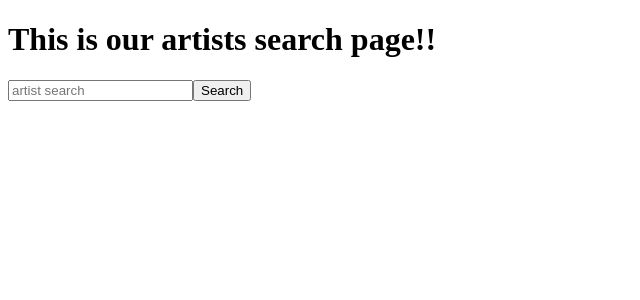
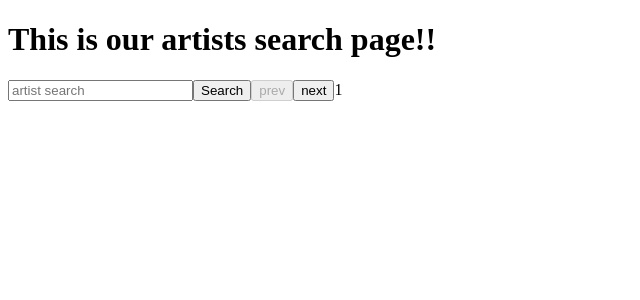
Before and after one commit to taylorreichner/search-for-artist, a React app: page / in a window 1280 px wide. Shown: the top 300 px of the page, without its empty margins (0-640 px from the left). Built offline with nearby package versions, Linux system fonts and the light colour scheme.

Commit message:
pagination on search page

```diff
--- a/src/containers/AlbumPage.jsx
+++ b/src/containers/AlbumPage.jsx
@@ -17,6 +17,7 @@ function AlbumPage() {
       .finally(() => setLoading(false));
   }, []);
 
+
   if(loading) return <h1>Loading...</h1>;
   return (
     <>
--- a/src/containers/SearchPage.jsx
+++ b/src/containers/SearchPage.jsx
@@ -1,5 +1,5 @@
 /* eslint-disable max-len */
-import React, { useEffect, useState } from 'react';
+import React, { useState, useEffect, useRef } from 'react';
 import ArtistList from '../components/artists/ArtistList';
 import { getArtists } from '../services/musicBrainsApi';
 
@@ -7,20 +7,45 @@ const SearchPage = () => {
   const [loading, setLoading] = useState(true);
   const [artists, setArtists] = useState([]);
   const [searchQuery, setSearchQuery] = useState('');
+  const [page, setPage] = useState(0);
+  const didMount = useRef(false);
 
   useEffect(() => {
     setLoading(false);
-  }, [artists]);
+    if(didMount.current){
+      getArtists(searchQuery, ((page) * 25))
+        .then(setArtists)
+        .finally(() => setLoading(false));
+    } else didMount.current = true;
+
+  }, [page]);
 
   const handleSearchSubmit = async () => {
     setLoading(true);
-    const artists = await getArtists(searchQuery);
+    const artists = await getArtists(searchQuery, page);
     setArtists(artists);
-    setSearchQuery('');
+    // setSearchQuery('');
+    setLoading(false);
   };
 
   const handleInputChange = (e) => {
     setSearchQuery(e.target.value);
+  };
+
+  const handlePrevClick = async () => {
+    if(page > 0) {
+      setPage(page => page - 1);
+    }
+    else return;
+
+  };
+  const handleNextClick = async () => {
+    if(page >= 0){
+      setPage(page => page + 1);
+    }
+
+    else return;
+
   };
 
   if(loading) return <h1>Loading...</h1>;
@@ -30,6 +55,9 @@ const SearchPage = () => {
       <h1>This is our artists search page!!</h1>
       <input type="text" placeholder="artist search" onChange={handleInputChange} value={searchQuery}></input>
       <button onClick={handleSearchSubmit}>Search</button>
+      <button disabled={page === 0} onClick={handlePrevClick}>prev</button>
+      <button onClick={handleNextClick}>next</button>
+      <span>{page + 1}</span>
       <ArtistList artists={artists} />
     </>
   );
--- a/src/services/musicBrainsApi.js
+++ b/src/services/musicBrainsApi.js
@@ -1,6 +1,6 @@
 /* eslint-disable max-len */
-export const getArtists = async (query) => {
-  const response = await fetch(`http://musicbrainz.org/ws/2/artist?query=${query}&fmt=json&limit=25`);
+export const getArtists = async (query, page) => {
+  const response = await fetch(`http://musicbrainz.org/ws/2/artist?query='${query}'&fmt=json&limit=25&offset=${page}`);
   const result = await response.json();
   console.log('getArtist', result.artists);
   return result.artists.map((artist) => ({
```
Also changed, not shown: 1 other file (tests, documents, lock files or other folders).
